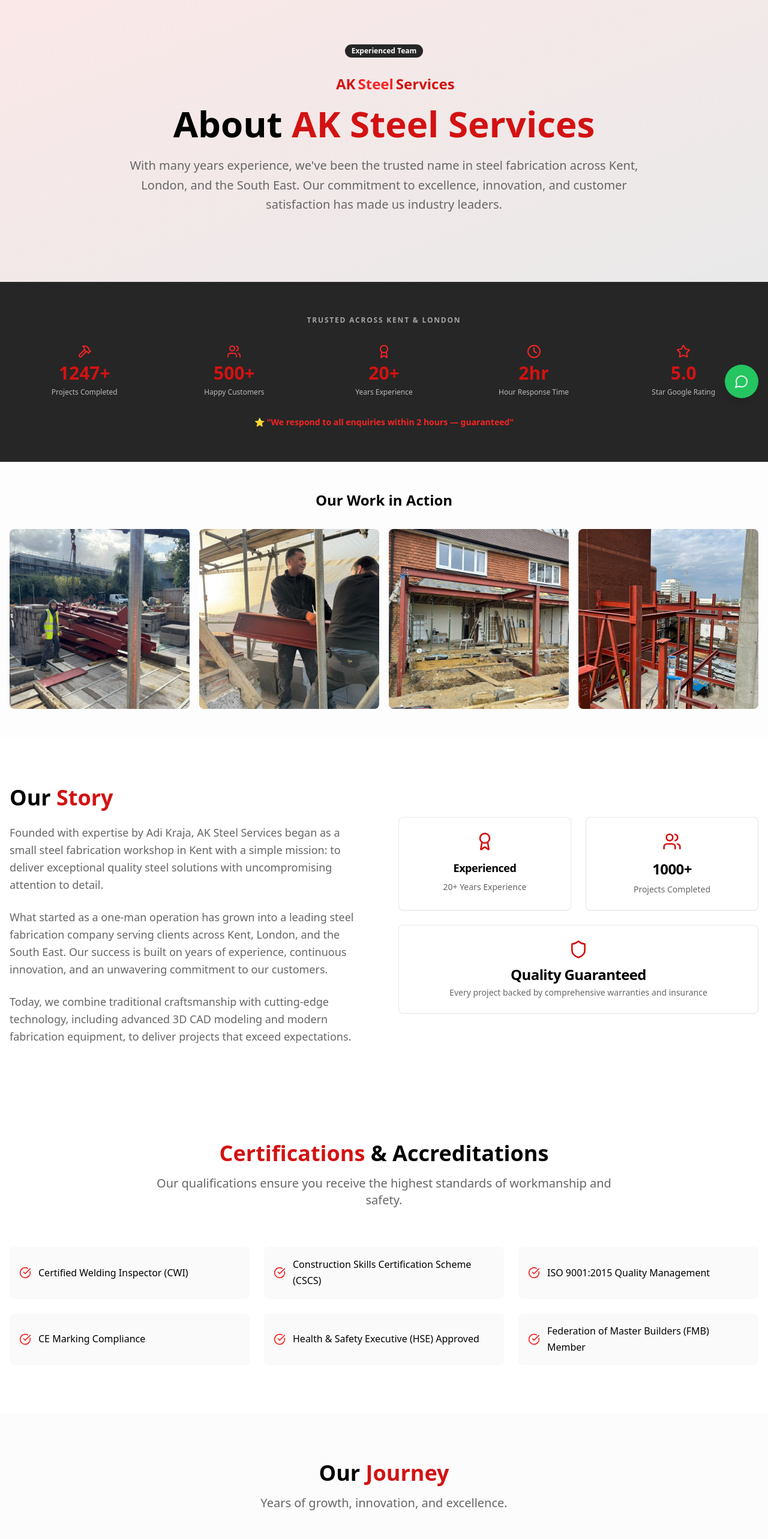
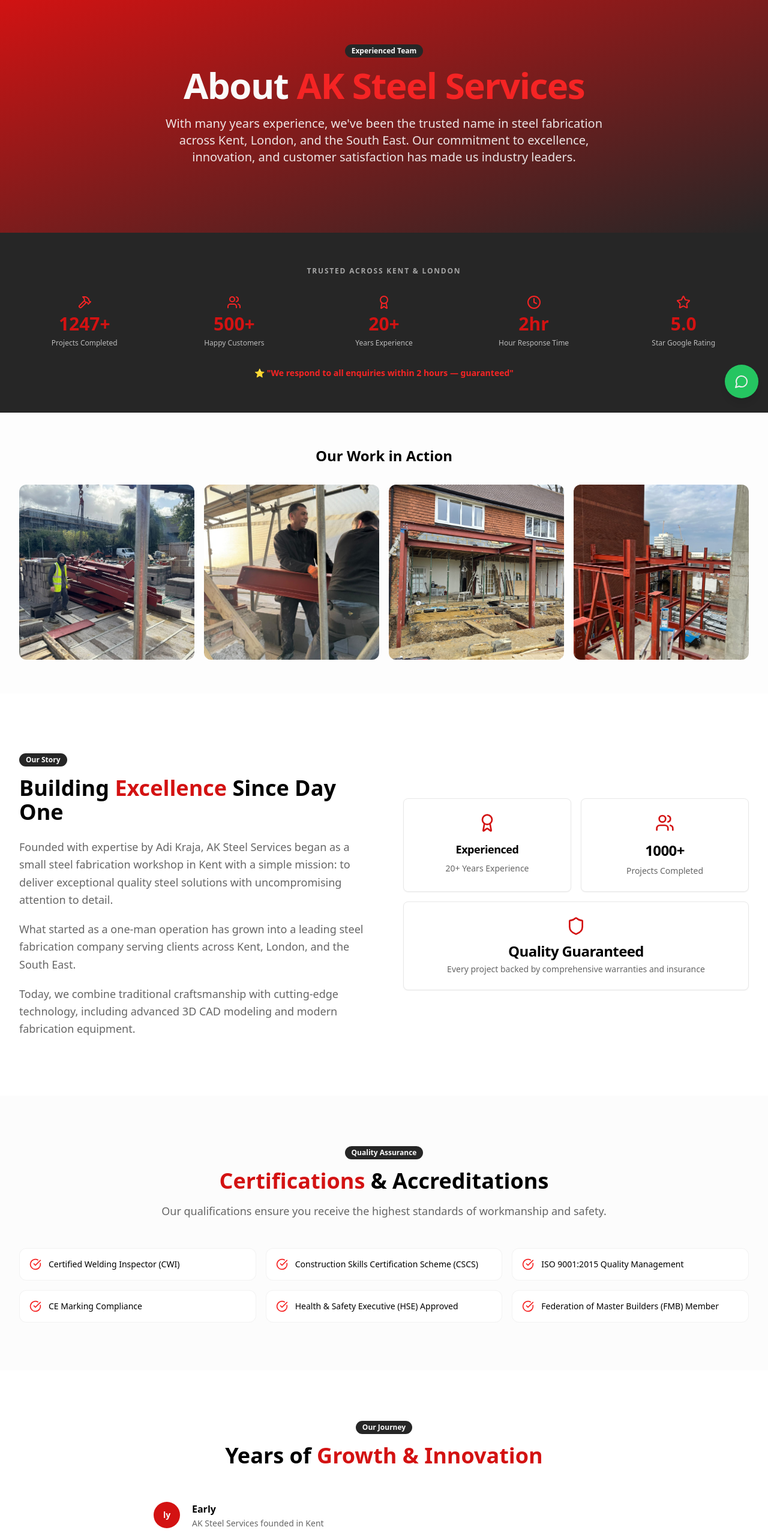
Before and after one commit to CSOAI-ORG/aksteelservices, a React (Vite) app: page /about in a window 1280 px wide. Shown: the part 120-2686 px from the top of the page at 60% size. Built offline with nearby package versions, Linux system fonts and the light colour scheme.

Commit message:
Add InnerPageHero component

```diff
--- a/src/pages/About.tsx
+++ b/src/pages/About.tsx
@@ -4,6 +4,7 @@ import StickyCallBar from "@/components/StickyCallBar";
 import TrustBar from "@/components/TrustBar";
 import SEOHead from "@/components/SEOHead";
 import Breadcrumbs from "@/components/Breadcrumbs";
+import InnerPageHero from "@/components/InnerPageHero";
 import { Badge } from "@/components/ui/badge";
 import { Button } from "@/components/ui/button";
 import { Card, CardContent, CardHeader, CardTitle } from "@/components/ui/card";
@@ -14,27 +15,6 @@ import { REAL_PHOTOS } from "@/assets/real-photos";
 import { Award, Users, Clock, CheckCircle, Shield, Wrench, Building } from "lucide-react";
 
 const About = () => {
-  const teamMembers = [
-    {
-      name: "Adi Kraja",
-      role: "Founder & Managing Director",
-      experience: "20+ years",
-      specialization: "Structural Steel Design & Project Management"
-    },
-    {
-      name: "Michael Thompson",
-      role: "Lead Fabricator",
-      experience: "25+ years",
-      specialization: "Precision Steel Fabrication & Welding"
-    },
-    {
-      name: "Sarah Williams",
-      role: "Project Coordinator",
-      experience: "15+ years",
-      specialization: "Client Relations & Quality Assurance"
-    }
-  ];
-
   const certifications = [
     "Certified Welding Inspector (CWI)",
     "Construction Skills Certification Scheme (CSCS)",
@@ -56,7 +36,7 @@ const About = () => {
   ];
 
   return (
-    <div className="min-h-screen">
+    <div className="min-h-screen pb-16 md:pb-0">
       <SEOHead
         title="About AK Steel Services | Experienced Steel Fabrication Team"
         description="Learn about AK Steel Services - experienced steel fabrication expertise. Meet our team, view certifications, and discover why we're Kent & London's trusted steel specialists."
@@ -65,49 +45,37 @@ const About = () => {
       <Header />
       <Breadcrumbs />
 
-      {/* Hero Section */}
-      <section className="py-20 bg-gradient-to-br from-primary/10 to-secondary/10">
-        <div className="container mx-auto px-4">
-          <div className="max-w-4xl mx-auto text-center">
-            <Badge variant="secondary" className="mb-6">
-              Experienced Team
-            </Badge>
-            <BrandLogo className="mx-auto mb-4" width={160} height={40} />
-            <h1 className="text-4xl md:text-6xl font-bold mb-6">
-              About <span className="text-primary">AK Steel Services</span>
-            </h1>
-            <p className="text-xl text-muted-foreground mb-8 leading-relaxed">
-              With many years experience, we've been the trusted name in steel fabrication across Kent,
-              London, and the South East. Our commitment to excellence, innovation, and customer
-              satisfaction has made us industry leaders.
-            </p>
-          </div>
-        </div>
-      </section>
+      <InnerPageHero
+        badge="Experienced Team"
+        title={<>About <span className="text-accent">AK Steel Services</span></>}
+        description="With many years experience, we've been the trusted name in steel fabrication across Kent, London, and the South East. Our commitment to excellence, innovation, and customer satisfaction has made us industry leaders."
+        variant="gradient"
+      />
 
       <TrustBar />
 
       {/* Real Project Photos */}
-      <section className="py-12 bg-muted/20">
-        <div className="container mx-auto px-4">
+      <section className="py-10 md:py-14 bg-muted/20">
+        <div className="container mx-auto px-4 sm:px-6 lg:px-8">
           <h2 className="text-2xl font-bold text-center mb-8">Our Work in Action</h2>
           <div className="grid grid-cols-2 md:grid-cols-4 gap-4">
             {[REAL_PHOTOS.craneConstruction1, REAL_PHOTOS.teamCarryingBeam, REAL_PHOTOS.residentialExtension2, REAL_PHOTOS.roofStructure2].map((photo, i) => (
-              <LazyImage key={i} src={photo.src} alt={photo.alt} className="rounded-lg aspect-square object-cover" />
+              <LazyImage key={i} src={photo.src} alt={photo.alt} className="rounded-xl aspect-square object-cover" />
             ))}
           </div>
         </div>
       </section>
 
       {/* Company Story */}
-      <section className="py-20">
-        <div className="container mx-auto px-4">
-          <div className="grid lg:grid-cols-2 gap-12 items-center">
+      <section className="py-16 md:py-24">
+        <div className="container mx-auto px-4 sm:px-6 lg:px-8">
+          <div className="grid lg:grid-cols-2 gap-12 lg:gap-16 items-center">
             <div>
+              <Badge variant="secondary" className="mb-4">Our Story</Badge>
               <h2 className="text-3xl md:text-4xl font-bold mb-6">
-                Our <span className="text-primary">Story</span>
+                Building <span className="text-primary">Excellence</span> Since Day One
               </h2>
-              <div className="space-y-6 text-lg text-muted-foreground leading-relaxed">
+              <div className="space-y-5 text-lg text-muted-foreground leading-relaxed">
                 <p>
                   Founded with expertise by Adi Kraja, AK Steel Services began as a small steel
                   fabrication workshop in Kent with a simple mission: to deliver exceptional
@@ -115,20 +83,17 @@ const About = () => {
                 </p>
                 <p>
                   What started as a one-man operation has grown into a leading steel fabrication
-                  company serving clients across Kent, London, and the South East. Our success
-                  is built on years of experience, continuous innovation, and an
-                  unwavering commitment to our customers.
+                  company serving clients across Kent, London, and the South East.
                 </p>
                 <p>
                   Today, we combine traditional craftsmanship with cutting-edge technology,
-                  including advanced 3D CAD modeling and modern fabrication equipment, to
-                  deliver projects that exceed expectations.
+                  including advanced 3D CAD modeling and modern fabrication equipment.
                 </p>
               </div>
             </div>
-            <div className="grid gap-6">
-              <div className="grid grid-cols-2 gap-6">
-                <Card>
+            <div className="grid gap-4">
+              <div className="grid grid-cols-2 gap-4">
+                <Card className="hover:shadow-lg transition-shadow">
                   <CardHeader className="text-center pb-2">
                     <Award className="h-8 w-8 text-primary mx-auto mb-2" />
                     <CardTitle className="text-lg">Experienced</CardTitle>
@@ -137,7 +102,7 @@ const About = () => {
                     <p className="text-sm text-muted-foreground">20+ Years Experience</p>
                   </CardContent>
                 </Card>
-                <Card>
+                <Card className="hover:shadow-lg transition-shadow">
                   <CardHeader className="text-center pb-2">
                     <Users className="h-8 w-8 text-primary mx-auto mb-2" />
                     <CardTitle className="text-2xl">1000+</CardTitle>
@@ -147,7 +112,7 @@ const About = () => {
                   </CardContent>
                 </Card>
               </div>
-              <Card>
+              <Card className="hover:shadow-lg transition-shadow">
                 <CardHeader className="text-center pb-2">
                   <Shield className="h-8 w-8 text-primary mx-auto mb-2" />
                   <CardTitle>Quality Guaranteed</CardTitle>
@@ -163,52 +128,50 @@ const About = () => {
         </div>
       </section>
 
-
       {/* Certifications */}
-      <section className="py-20">
-        <div className="container mx-auto px-4">
-          <div className="text-center max-w-3xl mx-auto mb-16">
+      <section className="py-16 md:py-20 bg-muted/30">
+        <div className="container mx-auto px-4 sm:px-6 lg:px-8">
+          <div className="text-center max-w-3xl mx-auto mb-12">
+            <Badge variant="secondary" className="mb-4">Quality Assurance</Badge>
             <h2 className="text-3xl md:text-4xl font-bold mb-4">
               <span className="text-primary">Certifications</span> & Accreditations
             </h2>
-            <p className="text-xl text-muted-foreground">
+            <p className="text-lg text-muted-foreground">
               Our qualifications ensure you receive the highest standards of workmanship and safety.
             </p>
           </div>
 
-          <div className="grid md:grid-cols-2 lg:grid-cols-3 gap-6">
+          <div className="grid md:grid-cols-2 lg:grid-cols-3 gap-4">
             {certifications.map((cert, index) => (
-              <div key={index} className="flex items-center gap-3 p-4 bg-muted/50 rounded-lg">
+              <div key={index} className="flex items-center gap-3 p-4 bg-background rounded-xl border border-border/50 hover:shadow-md transition-shadow">
                 <CheckCircle className="h-5 w-5 text-accent flex-shrink-0" />
-                <span className="font-medium">{cert}</span>
+                <span className="font-medium text-sm">{cert}</span>
               </div>
             ))}
           </div>
         </div>
       </section>
 
-      {/* Company Timeline */}
-      <section className="py-20 bg-muted/30">
-        <div className="container mx-auto px-4">
-          <div className="text-center max-w-3xl mx-auto mb-16">
+      {/* Timeline */}
+      <section className="py-16 md:py-20">
+        <div className="container mx-auto px-4 sm:px-6 lg:px-8">
+          <div className="text-center max-w-3xl mx-auto mb-12">
+            <Badge variant="secondary" className="mb-4">Our Journey</Badge>
             <h2 className="text-3xl md:text-4xl font-bold mb-4">
-              Our <span className="text-primary">Journey</span>
+              Years of <span className="text-primary">Growth & Innovation</span>
             </h2>
-            <p className="text-xl text-muted-foreground">
-              Years of growth, innovation, and excellence.
-            </p>
           </div>
 
-          <div className="max-w-4xl mx-auto">
-            <div className="space-y-8">
+          <div className="max-w-3xl mx-auto">
+            <div className="space-y-6">
               {milestones.map((milestone, index) => (
-                <div key={index} className="flex gap-6 items-center">
-                  <div className="bg-primary text-white rounded-full w-12 h-12 flex items-center justify-center font-bold flex-shrink-0">
+                <div key={index} className="flex gap-5 items-center group">
+                  <div className="bg-primary text-primary-foreground rounded-full w-11 h-11 flex items-center justify-center font-bold flex-shrink-0 text-sm group-hover:scale-110 transition-transform">
                     {milestone.year.slice(-2)}
                   </div>
-                  <div className="flex-1">
-                    <div className="font-bold text-lg">{milestone.year}</div>
-                    <div className="text-muted-foreground">{milestone.event}</div>
+                  <div className="flex-1 py-2">
+                    <div className="font-bold">{milestone.year}</div>
+                    <div className="text-muted-foreground text-sm">{milestone.event}</div>
                   </div>
                 </div>
               ))}
@@ -217,21 +180,21 @@ const About = () => {
         </div>
       </section>
 
-      {/* Call to Action */}
-      <section className="py-20 bg-primary text-white">
-        <div className="container mx-auto px-4 text-center">
-          <h2 className="text-3xl md:text-4xl font-bold mb-6">
+      {/* CTA */}
+      <section className="py-16 md:py-20 bg-primary text-primary-foreground">
+        <div className="container mx-auto px-4 sm:px-6 lg:px-8 text-center">
+          <h2 className="text-3xl md:text-4xl font-bold mb-5">
             Ready to Work With Us?
           </h2>
-            <p className="text-xl mb-8 opacity-90 max-w-2xl mx-auto">
-              Experience the difference our expertise makes. Contact us today
-              for your steel fabrication needs.
-            </p>
+          <p className="text-lg mb-8 opacity-90 max-w-2xl mx-auto">
+            Experience the difference our expertise makes. Contact us today
+            for your steel fabrication needs.
+          </p>
           <div className="flex flex-col sm:flex-row gap-4 justify-center">
             <Button variant="secondary" size="lg" asChild>
               <a href="/contact">Get In Touch</a>
             </Button>
-            <Button variant="outline" size="lg" className="bg-transparent border-white text-white hover:bg-white hover:text-primary" asChild>
+            <Button variant="outline" size="lg" className="border-primary-foreground/40 text-primary-foreground hover:bg-primary-foreground/10" asChild>
               <a href="tel:01474550531">Call 01474 550531</a>
             </Button>
           </div>
@@ -241,7 +204,6 @@ const About = () => {
       <Footer />
       <WhatsAppButton />
       <StickyCallBar />
-
     </div>
   );
 };
--- a/src/pages/HowItWorks.tsx
+++ b/src/pages/HowItWorks.tsx
@@ -2,33 +2,35 @@ import Header from "@/components/Header";
 import Footer from "@/components/Footer";
 import StickyCallBar from "@/components/StickyCallBar";
 import SEOHead from "@/components/SEOHead";
+import InnerPageHero from "@/components/InnerPageHero";
 import QuickQuoteForm from "@/components/QuickQuoteForm";
 import WhatsAppButton from "@/components/WhatsAppButton";
-import { Phone, ClipboardList, Search, Wrench, CheckCircle, ArrowRight } from "lucide-react";
+import { CheckCircle, Phone, ClipboardList, Search, Wrench, ArrowRight } from "lucide-react";
 import { Button } from "@/components/ui/button";
+import { Badge } from "@/components/ui/badge";
 import { Link } from "react-router-dom";
 
 const steps = [
   {
-    icon: <ClipboardList className="h-10 w-10" />,
+    icon: <ClipboardList className="h-9 w-9" />,
     number: "01",
     title: "Get In Touch",
     description: "Call us, fill in our quick form, or WhatsApp us. Tell us about your project and we'll give you an initial idea of costs and timeline.",
   },
   {
-    icon: <Search className="h-10 w-10" />,
+    icon: <Search className="h-9 w-9" />,
     number: "02",
     title: "Free Site Survey",
     description: "We visit your site at a time that suits you — completely free. We take measurements, assess requirements, and discuss your options.",
   },
   {
-    icon: <Wrench className="h-10 w-10" />,
+    icon: <Wrench className="h-9 w-9" />,
     number: "03",
     title: "Fabrication & Delivery",
     description: "We fabricate your steelwork to exact specifications in our workshop, then deliver to site using our own transport and crane equipment.",
   },
   {
-    icon: <CheckCircle className="h-10 w-10" />,
+    icon: <CheckCircle className="h-9 w-9" />,
     number: "04",
     title: "Professional Installation",
     description: "Our certified team installs your steelwork safely and to building regulation standards. We clean up and ensure you're 100% satisfied.",
@@ -45,35 +47,30 @@ const HowItWorks = () => {
       <StickyCallBar />
       <Header />
 
-      {/* Hero */}
-      <section className="py-20 bg-secondary text-secondary-foreground">
-        <div className="container mx-auto px-4 text-center space-y-4">
-          <h1 className="text-4xl md:text-5xl font-bold">
-            How It Works — <span className="text-accent">4 Simple Steps</span>
-          </h1>
-          <p className="text-lg text-secondary-foreground/80 max-w-2xl mx-auto">
-            We make steel fabrication and installation straightforward. No jargon, no hidden costs.
-          </p>
-        </div>
-      </section>
+      <InnerPageHero
+        badge="Simple Process"
+        title={<>How It Works — <span className="text-accent">4 Simple Steps</span></>}
+        description="We make steel fabrication and installation straightforward. No jargon, no hidden costs."
+        variant="dark"
+      />
 
       {/* Steps */}
-      <section className="py-20 bg-background">
-        <div className="container mx-auto px-4">
+      <section className="py-16 md:py-24 bg-background">
+        <div className="container mx-auto px-4 sm:px-6 lg:px-8">
           <div className="max-w-4xl mx-auto relative">
             {/* Timeline connector line */}
-            <div className="absolute left-10 top-10 bottom-10 w-0.5 bg-primary/20 hidden md:block" aria-hidden="true" />
+            <div className="absolute left-[2.35rem] top-12 bottom-12 w-px bg-primary/15 hidden md:block" aria-hidden="true" />
 
-            <div className="space-y-12">
+            <div className="space-y-10 md:space-y-14">
               {steps.map((step, i) => (
                 <div key={i} className="flex flex-col md:flex-row gap-6 items-start group relative">
-                  <div className="flex-shrink-0 w-20 h-20 rounded-2xl bg-primary/10 flex items-center justify-center text-primary group-hover:bg-primary group-hover:text-primary-foreground transition-colors duration-300 relative z-10">
+                  <div className="flex-shrink-0 w-[4.75rem] h-[4.75rem] rounded-2xl bg-primary/10 flex items-center justify-center text-primary group-hover:bg-primary group-hover:text-primary-foreground transition-colors duration-300 relative z-10">
                     {step.icon}
                   </div>
-                  <div className="space-y-2">
-                    <p className="text-sm font-bold text-accent uppercase tracking-wider">Step {step.number}</p>
-                    <h2 className="text-2xl font-bold text-foreground">{step.title}</h2>
-                    <p className="text-muted-foreground text-lg leading-relaxed">{step.description}</p>
+                  <div className="space-y-2 pt-1">
+                    <p className="text-xs font-bold text-accent uppercase tracking-[0.15em]">Step {step.number}</p>
+                    <h2 className="text-xl md:text-2xl font-bold text-foreground">{step.title}</h2>
+                    <p className="text-muted-foreground text-base leading-relaxed max-w-2xl">{step.description}</p>
                   </div>
                 </div>
               ))}
@@ -83,15 +80,15 @@ const HowItWorks = () => {
       </section>
 
       {/* CTA */}
-      <section className="py-16 bg-primary text-primary-foreground">
-        <div className="container mx-auto px-4 text-center space-y-6">
+      <section className="py-14 md:py-16 bg-primary text-primary-foreground">
+        <div className="container mx-auto px-4 sm:px-6 lg:px-8 text-center space-y-5">
           <h2 className="text-3xl font-bold">Ready to Start Your Project?</h2>
           <p className="text-lg opacity-90">Get a free quote in 60 seconds or call us directly</p>
-          <div className="flex flex-col sm:flex-row gap-4 justify-center">
+          <div className="flex flex-col sm:flex-row gap-4 justify-center pt-2">
             <Button variant="secondary" size="lg" asChild>
               <Link to="/contact" className="flex items-center gap-2">Get Free Quote <ArrowRight className="h-4 w-4" /></Link>
             </Button>
-            <Button variant="outline" size="lg" className="border-primary-foreground text-primary-foreground hover:bg-primary-foreground/10" asChild>
+            <Button variant="outline" size="lg" className="border-primary-foreground/40 text-primary-foreground hover:bg-primary-foreground/10" asChild>
               <a href="tel:01474550531" className="flex items-center gap-2"><Phone className="h-4 w-4" /> 01474 550531</a>
             </Button>
           </div>
@@ -99,8 +96,8 @@ const HowItWorks = () => {
       </section>
 
       {/* Quick Quote */}
-      <section className="py-16 bg-muted/50">
-        <div className="container mx-auto px-4 max-w-lg">
+      <section className="py-14 md:py-16 bg-muted/50">
+        <div className="container mx-auto px-4 sm:px-6 lg:px-8 max-w-lg">
           <h3 className="text-2xl font-bold text-center mb-6">Quick Quote Form</h3>
           <QuickQuoteForm variant="banner" />
         </div>
```
Also changed, not shown: src/pages/FAQ.tsx (+43 -103 lines), src/pages/Gallery.tsx (+27 -42 lines), src/pages/ThankYou.tsx (+32 -58 lines).
